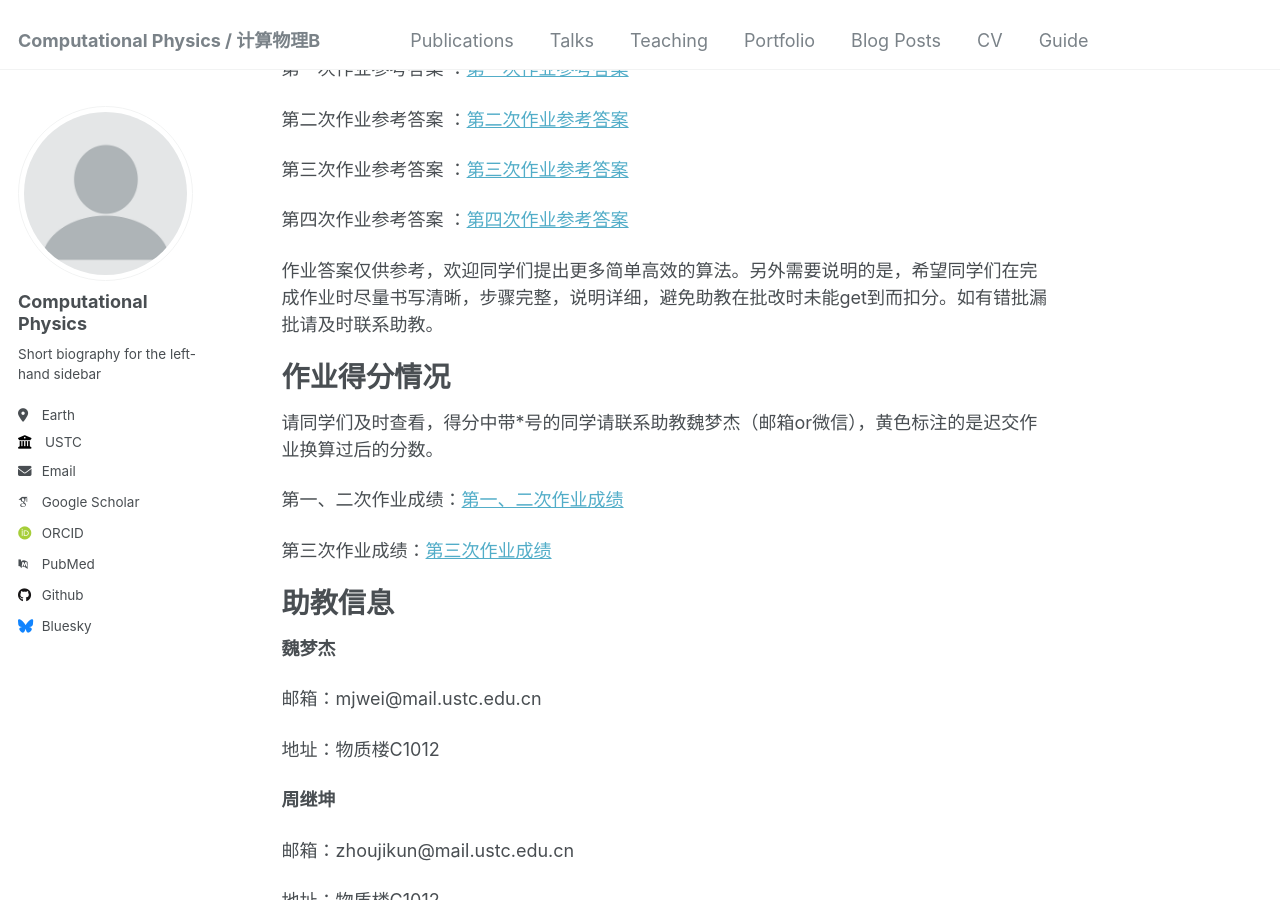
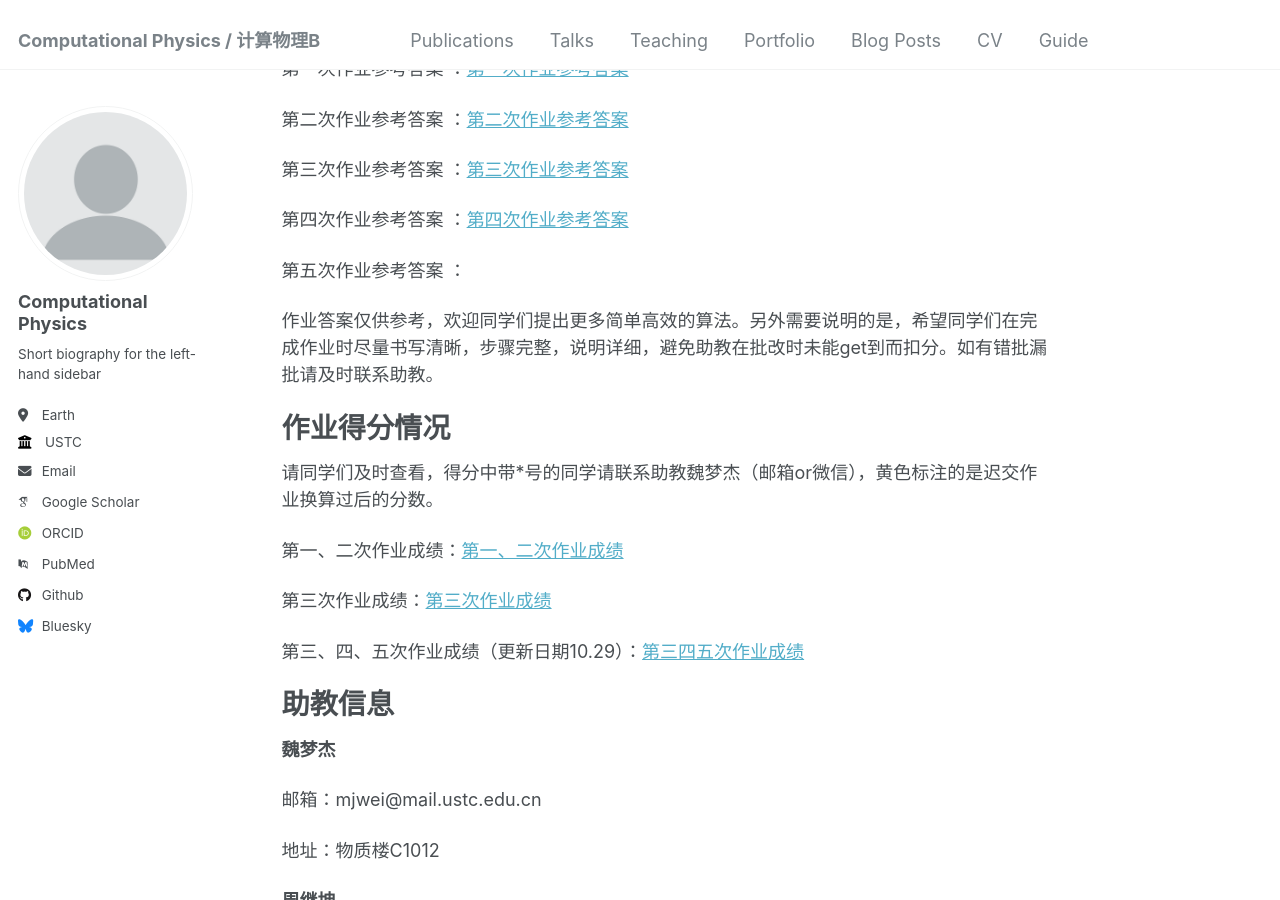
Before and after one commit to ZhouJikunn/ZhouJikunn.github.io, a Jekyll site: the page built from _pages/about.md, in a window 1280 px wide and 900 px high, scrolled down 997 px. Built offline with Jekyll 4.4.1, drawn with Linux system fonts in a browser that asks for light colours; some web fonts are replaced.

Commit message:
Update about.md

```diff
--- a/_pages/about.md
+++ b/_pages/about.md
@@ -47,6 +47,8 @@ redirect_from:
 
 第四次作业参考答案 ：[第四次作业参考答案](http://zhoujikunn.github.io/files/第四次作业参考答案.pdf)
 
+第五次作业参考答案 ：
+
 作业答案仅供参考，欢迎同学们提出更多简单高效的算法。另外需要说明的是，希望同学们在完成作业时尽量书写清晰，步骤完整，说明详细，避免助教在批改时未能get到而扣分。如有错批漏批请及时联系助教。
 
 作业得分情况
@@ -56,6 +58,9 @@ redirect_from:
 第一、二次作业成绩：[第一、二次作业成绩](http://zhoujikunn.github.io/files/第一二次作业成绩.pdf)
 
 第三次作业成绩：[第三次作业成绩](http://zhoujikunn.github.io/files/第三次作业成绩.pdf)
+
+第三、四、五次作业成绩（更新日期10.29）：[第三四五次作业成绩](http://zhoujikunn.github.io/files/第三四五次作业成绩.pdf)
+
 
 助教信息
 ======
```
